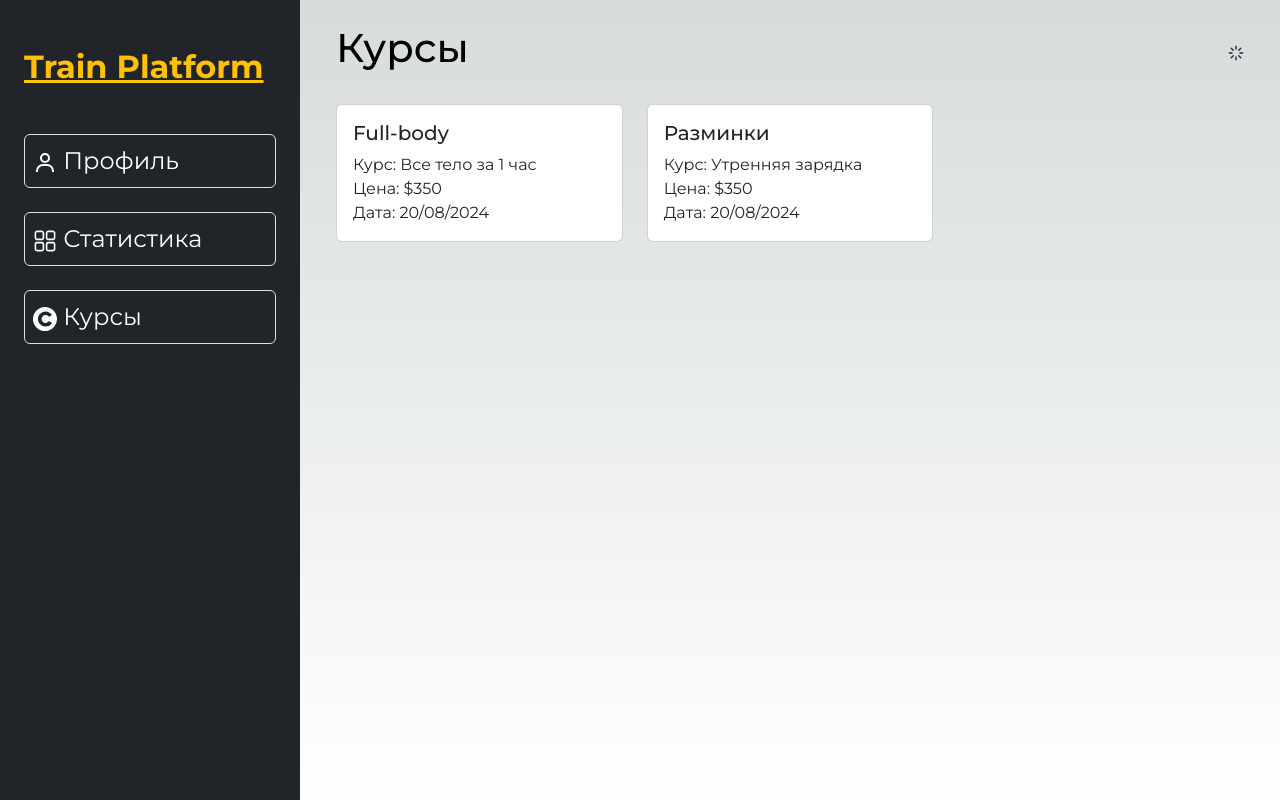
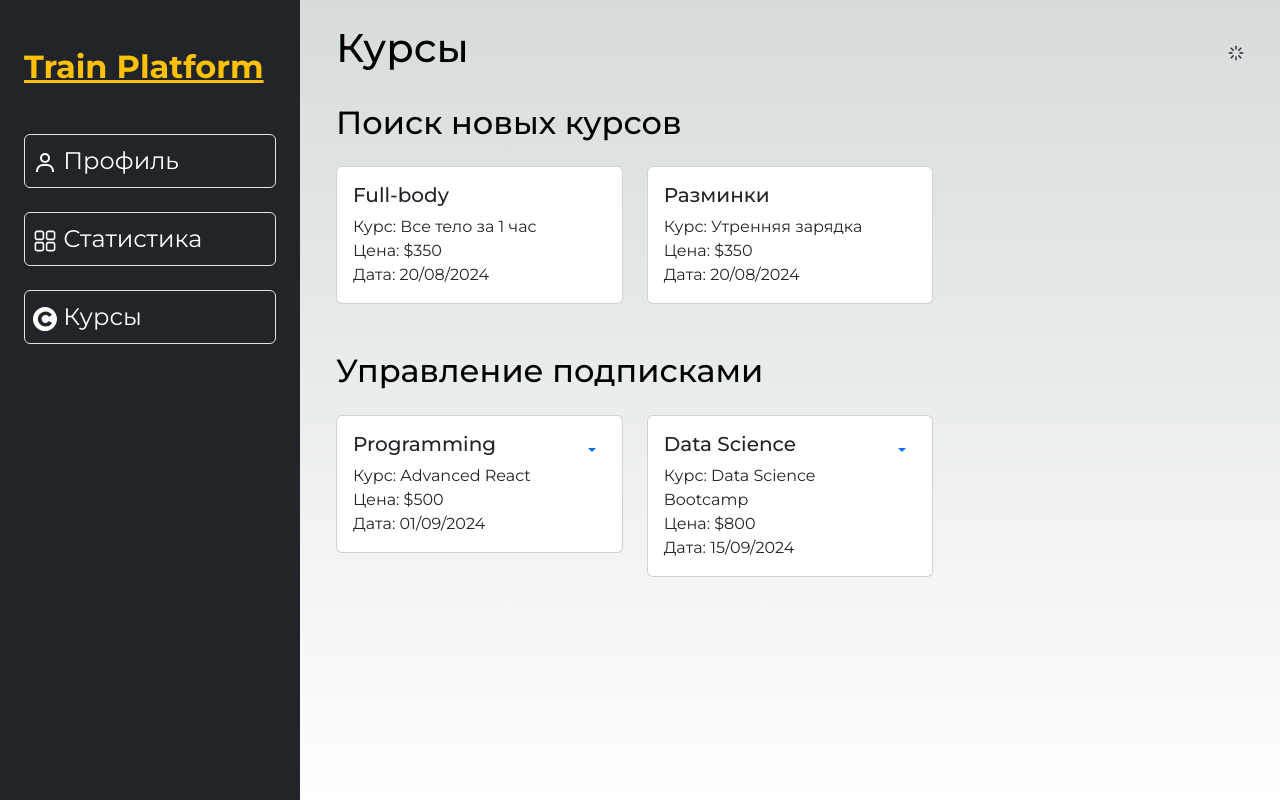
Before and after one commit to TeamHSE/study-platform, a Next.js app in the folder frontend/: page /courses in a window 1280 px wide. Built offline with nearby package versions, Linux system fonts and the light colour scheme; no server answers.

Commit message:
feat(ui): applied courses

```diff
--- a/frontend/src/app/(cabinet)/courses/page.tsx
+++ b/frontend/src/app/(cabinet)/courses/page.tsx
@@ -1,12 +1,13 @@
 "use client";
 
-import React from "react";
+import React, { useState } from "react";
 import { useProfile } from "@/hooks/useProfile";
 import { LuLoader } from "react-icons/lu";
-import { Container, Row, Col, Card } from "react-bootstrap";
-import { COURSES_PAGE } from "@/constants/pages-url.constants"; // Import Bootstrap components
+import { Container, Row, Col, Card, Dropdown, ButtonGroup } from "react-bootstrap";
+import { COURSES_PAGE } from "@/constants/pages-url.constants";
+import Link from "next/link";
 
-const courses = [
+const newCourses = [
   {
     name: "Всe тело за 1 час",
     price: "$350",
@@ -19,11 +20,32 @@ const courses = [
     date: "20/08/2024",
     category: "Разминки"
   }
-  // Add more courses as needed
+  // Add more new courses as needed
+];
+
+const initialAppliedCourses = [
+  {
+    name: "Advanced React",
+    price: "$500",
+    date: "01/09/2024",
+    category: "Programming"
+  },
+  {
+    name: "Data Science Bootcamp",
+    price: "$800",
+    date: "15/09/2024",
+    category: "Data Science"
+  }
+  // Add more applied courses as needed
 ];
 
 const Courses: React.FC = () => {
   const { user } = useProfile();
+  const [ appliedCourses, setAppliedCourses ] = useState(initialAppliedCourses);
+
+  const handleUnsubscribe = (courseIndex: number) => {
+    setAppliedCourses(appliedCourses.filter((_, index) => index !== courseIndex));
+  };
 
   return (
     <Container fluid>
@@ -37,16 +59,47 @@ const Courses: React.FC = () => {
           </div>
         </Col>
       </Row>
+
+      <h2 className="mb-4">Поиск новых курсов</h2>
       <Row>
-        { courses.map((course, index) => (
+        { newCourses.map((course, index) => (
           <Col key={ index } md={ 6 } lg={ 4 } className="mb-4">
             <Card>
               <Card.Body>
-                <h5 className="card-title">{ course.category }</h5>
+                <h5 className="card-title">
+                  <a href={ `${ COURSES_PAGE }/${ index }` } className="stretched-link">{ course.category }</a>
+                </h5>
                 <div className="card-text">Курс: { course.name }</div>
                 <div className="card-text">Цена: { course.price }</div>
                 <div className="card-text">Дата: { course.date }</div>
-                <a href={ COURSES_PAGE + "/1" } className="stretched-link"></a>
+              </Card.Body>
+            </Card>
+          </Col>
+        )) }
+      </Row>
+
+      <h2 className="my-4">Управление подписками</h2>
+      <Row>
+        { appliedCourses.map((course, index) => (
+          <Col key={ index } md={ 6 } lg={ 4 } className="mb-4">
+            <Card>
+              <Card.Body>
+                <div className="d-flex justify-content-between align-items-start">
+                  <Link href={ `${ COURSES_PAGE }/applied/${ index }` }>
+                    <h5 className="card-title">
+                      { course.category }
+                    </h5>
+                    <div className="card-text">Курс: { course.name }</div>
+                    <div className="card-text">Цена: { course.price }</div>
+                    <div className="card-text">Дата: { course.date }</div>
+                  </Link>
+                  <Dropdown as={ ButtonGroup }>
+                    <Dropdown.Toggle split variant="link" id={ `dropdown-split-basic-${ index }` } />
+                    <Dropdown.Menu>
+                      <Dropdown.Item onClick={ () => handleUnsubscribe(index) }>Отписаться</Dropdown.Item>
+                    </Dropdown.Menu>
+                  </Dropdown>
+                </div>
               </Card.Body>
             </Card>
           </Col>
```
